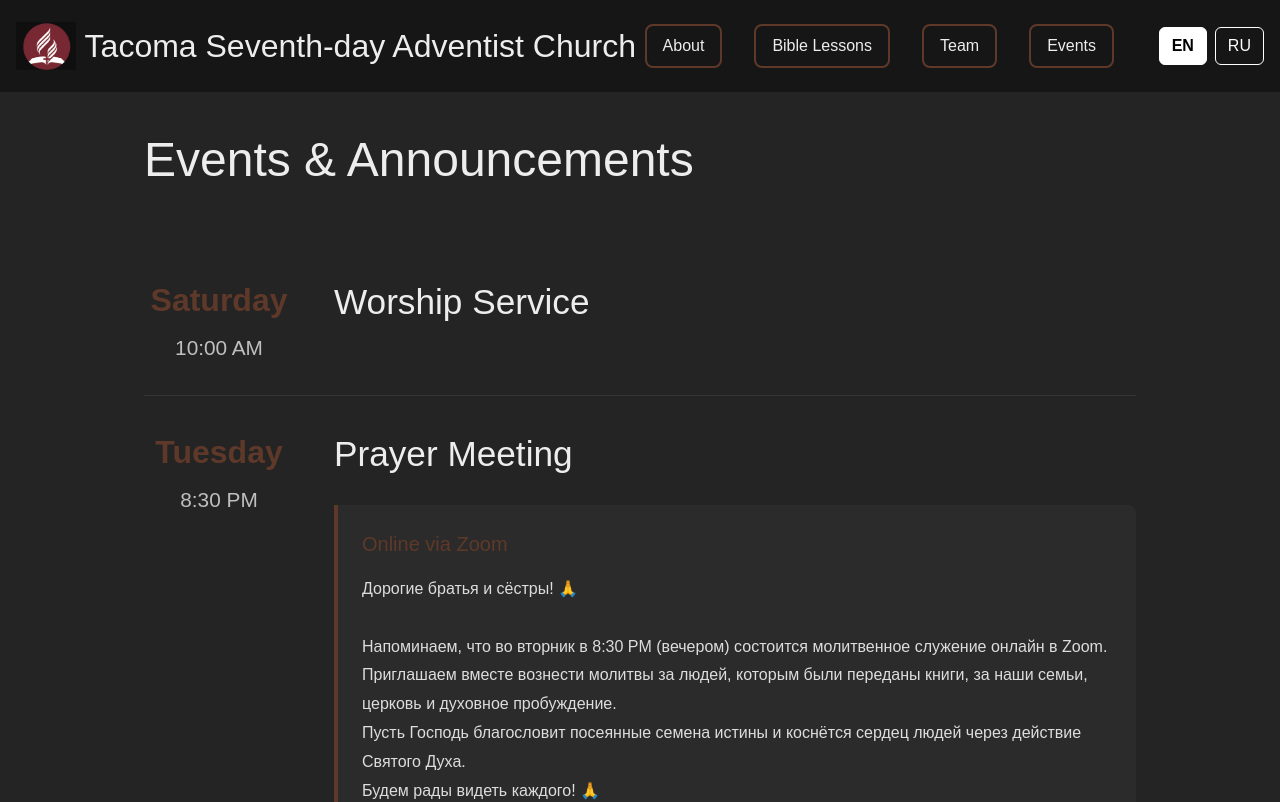
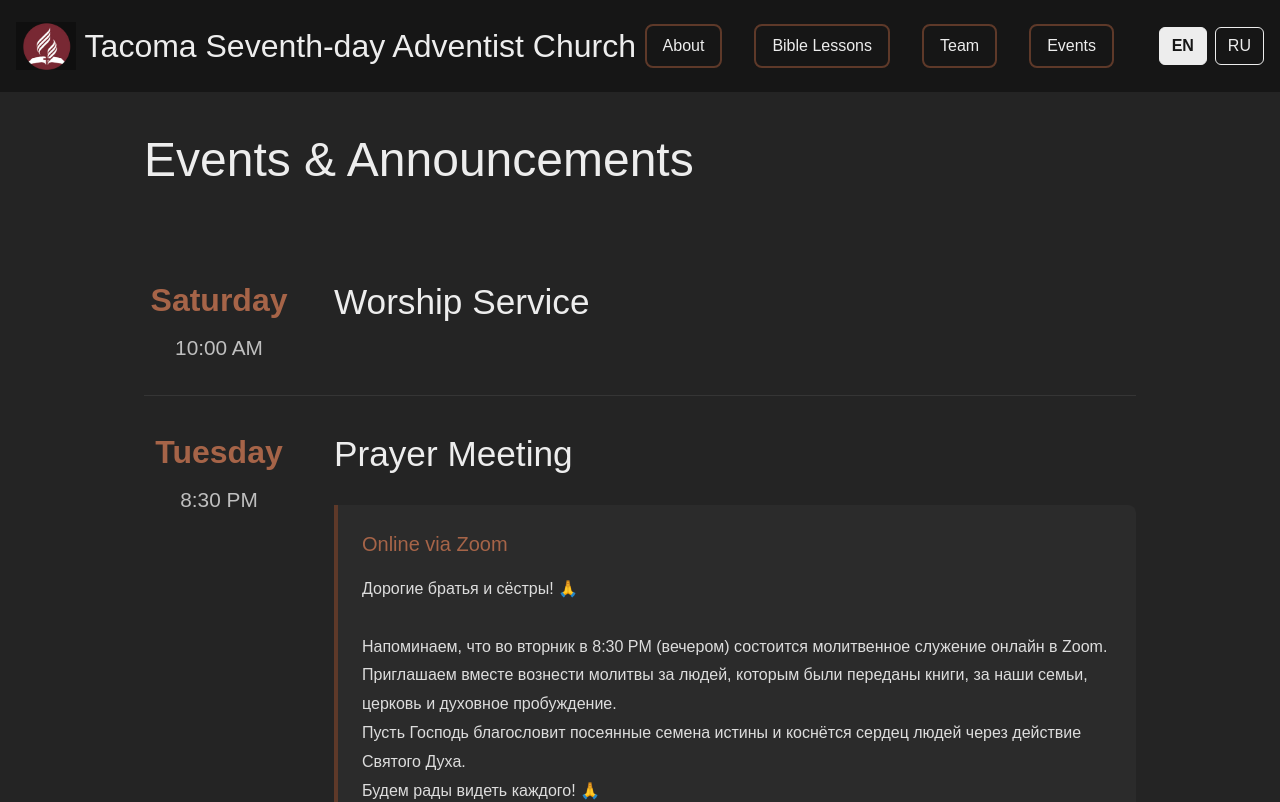
Before and after one commit to glavavlada/TacomaASDWebsite, a Next.js app in the folder my-church-site/: page /Events in a window 1280 px wide. Shown: the top 802 px of the page. Built offline with nearby package versions, Linux system fonts and the light colour scheme.

Commit message:
changed hard coded colors to variables and added more variety

```diff
--- a/my-church-site/src/styles/base.css
+++ b/my-church-site/src/styles/base.css
@@ -4,7 +4,7 @@ h1{
 
 body {
   background: var(--body);
-  color: var(--foreground);
+  color: var(--text);
   font-family: Arial, Helvetica, sans-serif;
 }
 
--- a/my-church-site/src/styles/donations.css
+++ b/my-church-site/src/styles/donations.css
@@ -12,8 +12,8 @@
 }
 
 .popupContent {
-  background-color: var(--foreground);
-  color: black;
+  background-color: var(--text);
+  color: var(--background);
   width: 20rem;
   padding: 1.5rem;
   border-radius: 1rem;
@@ -33,7 +33,7 @@
   height: 2rem;
   border-radius: 50%;
   background-color: var(--background);
-  color: var(--foreground);
+  color: var(--text);
   font-size: 1.2rem;
   font-weight: bold;
   cursor: pointer;
@@ -41,7 +41,7 @@
 }
 
 .closeButton:hover {
-  background-color: var(--earth);
+  background-color: var(--darkHover);
   transform: scale(1.05);
 }
 
@@ -62,16 +62,15 @@
   margin-top: 1.25rem;
   margin-bottom: 1.25rem;
   border-radius: 0.625rem;
-  border: 0.2rem solid #ddd;
 }
 
 .popupContent a {
   background-color: var(--background);
-  color: var(--foreground);
+  color: var(--text);
   padding: 0.625rem 1.125rem;
   border-radius: 0.375rem;
 }
 
 .popupContent a:hover {
-  background-color: var(--earth);
+  background-color: var(--darkHover);
 }
--- a/my-church-site/src/styles/events.css
+++ b/my-church-site/src/styles/events.css
@@ -36,7 +36,7 @@
     font-size: 2rem;
     font-weight: bold;
 
-    color: var(--earth);
+    color: var(--highlight);
 
     margin-bottom: .5rem;
 }
@@ -86,7 +86,7 @@
 
     margin-bottom: 1rem;
 
-    color: var(--earth);
+    color: var(--highlight);
 
     font-size: 1.25rem;
 }
--- a/my-church-site/src/styles/footer.css
+++ b/my-church-site/src/styles/footer.css
@@ -17,7 +17,7 @@
 }
 
 .donateButton:hover {
-  background-color: #ddd;
+  background-color: var(--lightHover);
 }
 
 .contactSection {
--- a/my-church-site/src/styles/header.css
+++ b/my-church-site/src/styles/header.css
@@ -16,7 +16,7 @@ header a {
 }
 
 header a:hover {
-  background-color: var(--surface);
+  background-color: var(--darkHover);
 }
 
 .logo {
@@ -35,8 +35,8 @@ header a:hover {
 
 .languageToggle button {
   background: transparent;
-  color: white;
-  border: 1px solid white;
+  color: var(--text);
+  border: 1px solid var(--text);
   padding: 6px 12px;
   border-radius: 6px;
   cursor: pointer;
@@ -44,12 +44,12 @@ header a:hover {
 }
 
 .languageToggle button:hover {
-  background: white;
-  color: black;
+  background: var(--text);
+  color: var(--background);
 }
 
 .languageToggle .active {
-  background: white;
-  color: black;
+  background: var(--text);
+  color: var(--background);
   font-weight: bold;
 }
--- a/my-church-site/src/styles/lesson.css
+++ b/my-church-site/src/styles/lesson.css
@@ -37,7 +37,7 @@
 }
 
 .lessonItem:hover{
-    background:#1b1b1b;
+    background:var(--darkHover);
     transform:translateX(0.3rem);
 }
 
--- a/my-church-site/src/styles/variables.css
+++ b/my-church-site/src/styles/variables.css
@@ -1,7 +1,11 @@
 :root {
   --background: #161616;
-  --foreground: #ededed;
+  --body: #242424;
+  --text: #ededed;
+  --highlight: #a66448;
+
+  --darkHover: #363636;
+  --lightHover: #c9c9c9;
+
   --earth: #5e3929;
-  --body: #242424;
-  --surface: #333;
 }
```
